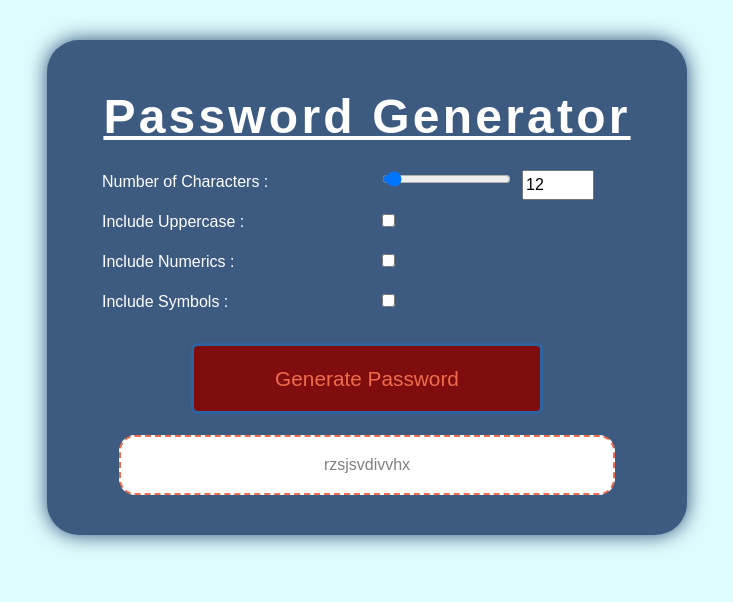
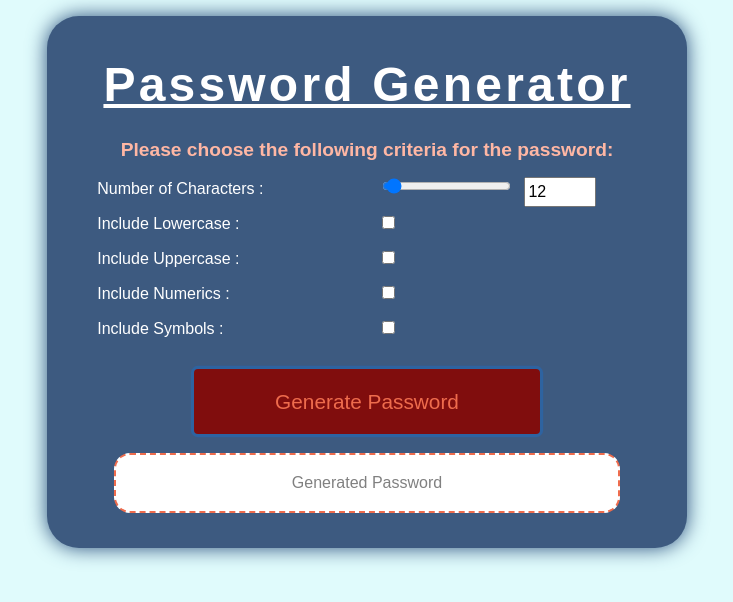
Before and after one commit to vsumargo/PasswordGenerator, a plain HTML site: page index.html in a window 1280 px wide. Both pictures are taken after a click on the button "Generate Password". Shown: the whole page, without its empty margins (273-1006 px from the left). Drawn offline with nearby package versions, Linux system fonts and the light colour scheme.

Commit message:
version1.0 - subheading added; include lowercase option added; alert message added if no criteria is choosen

```diff
--- a/index.html
+++ b/index.html
@@ -16,11 +16,18 @@
 <body id="body">
     <main class="container">
         <h1>Password Generator</h1>
+        <h2>Please choose the following criteria for the password:</h2>
+
         <!-- Number of Characters slider and number input -->
         <div class="row">
             <div class="col-sm-6"><label for="range-of-characters">Number of Characters :</label></div>
             <div class="col-sm-3"><input type="range" min="8" max="128" id="range-of-characters" value="12"></div>
             <div class="col-sm-3"><input type="number" min="8" max="128" id="number-of-characters" value="12"></div>
+        </div>
+        <!-- checkbox to include Lowercase characters -->
+        <div class="row">
+            <div class="col"><label for="include-lowercase">Include Lowercase :</label></div>
+            <div class="col"><input type="checkbox" id="include-lowercase"></div>
         </div>
         <!-- checkbox to include Uppercase characters  -->
         <div class="row">
--- a/script.js
+++ b/script.js
@@ -13,11 +13,13 @@ function sync(x){
 //
 
 // grouping each type of characters into its own category
+let includeLowercase = document.getElementById('include-lowercase');
 let includeUppercase = document.getElementById('include-uppercase');
 let includeNumerics = document.getElementById('include-numerics');
 let includeSymbols = document.getElementById('include-symbols');
 let passwordBtn = document.getElementById('generate-password-btn');
 //
+
 
 // create array for lowercase, uppercase, numerics and symbols
 // using ASCII character codes
@@ -39,8 +41,12 @@ let symbolsArray = createArray(33,47).concat(
 //
 
 // create function for generating random password
-function generatePassword(amountChar,uppercaseChar, numericsChar, symbolsChar){
-    let genPassword = lowercaseArray;
+function generatePassword(amountChar,lowercaseChar, uppercaseChar, numericsChar, symbolsChar){
+    let genPassword = [];
+
+    if (lowercaseChar){
+        genPassword = genPassword.concat(lowercaseArray);
+    }
     if (uppercaseChar){
         genPassword = genPassword.concat(uppercaseArray);
     }
@@ -50,6 +56,7 @@ function generatePassword(amountChar,uppercaseChar, numericsChar, symbolsChar){
     if (symbolsChar){
         genPassword = genPassword.concat(symbolsArray);
     }
+
 
     let passwordArray = [];
     for (let i = 0; i < amountChar; i++){
@@ -63,18 +70,28 @@ function generatePassword(amountChar,uppercaseChar, numericsChar, symbolsChar){
 
 // create event when clicking the generate password button to return result
 let generatedPassword = document.getElementById('generated-password');
-
 passwordBtn.addEventListener("click", function(event){
     event.preventDefault();
     console.log(event);
 
 
-let amountChar = parseFloat(rangeOfCharacter.value);
-let uppercaseChar = includeUppercase.checked;
-let numericsChar = includeNumerics.checked;
-let symbolsChar = includeSymbols.checked;
 
-    let password = generatePassword(amountChar,uppercaseChar, numericsChar, symbolsChar);
-    generatedPassword.innerText = password;
+    let amountChar = parseFloat(rangeOfCharacter.value);
+    let lowercaseChar = includeLowercase.checked;
+    let uppercaseChar = includeUppercase.checked;
+    let numericsChar = includeNumerics.checked;
+    let symbolsChar = includeSymbols.checked;
+
+    if (lowercaseChar !== true &&
+        uppercaseChar !== true &&
+        numericsChar !== true &&
+        symbolsChar !== true) {
+            alert('please CHOOSE ONE or more criteria for the password!');
+            generatedPassword.textContent = "Generated Password";
+    }
+    else{
+        let password = generatePassword(amountChar,lowercaseChar, uppercaseChar, numericsChar, symbolsChar);
+        generatedPassword.innerText = password;
+    }
 });
 //
--- a/style.css
+++ b/style.css
@@ -13,7 +13,7 @@
     and box radius */
 .container{
     background-color:#3d5a80;
-    margin-top: 2.5rem;
+    margin-top: 1rem;
     width: 40rem;
     padding: 2rem;
     color: white;
@@ -23,18 +23,25 @@
 
 /* make h1 center, underline and adjust spacing between characters */
 h1{
-
     text-decoration: underline;
     text-align: center;
-    padding:1rem 0;
+    padding:0.5rem 0;
     font-size: 3rem;
     letter-spacing: 0.2rem;
     font-weight: 600;
 }
 
+h2{
+    font-size: 1.2rem;
+    text-align:center;
+    padding:0.5rem 0;
+    color: #ffb7a4;
+    font-weight: 600;
+
+}
 /* set margin for all row class */
 .row {
-    margin: 0.5rem;
+    margin: 0.2rem;
 }
 
 /* change text color, background color for generate password button */
```
Also changed, not shown: 1 other file.
